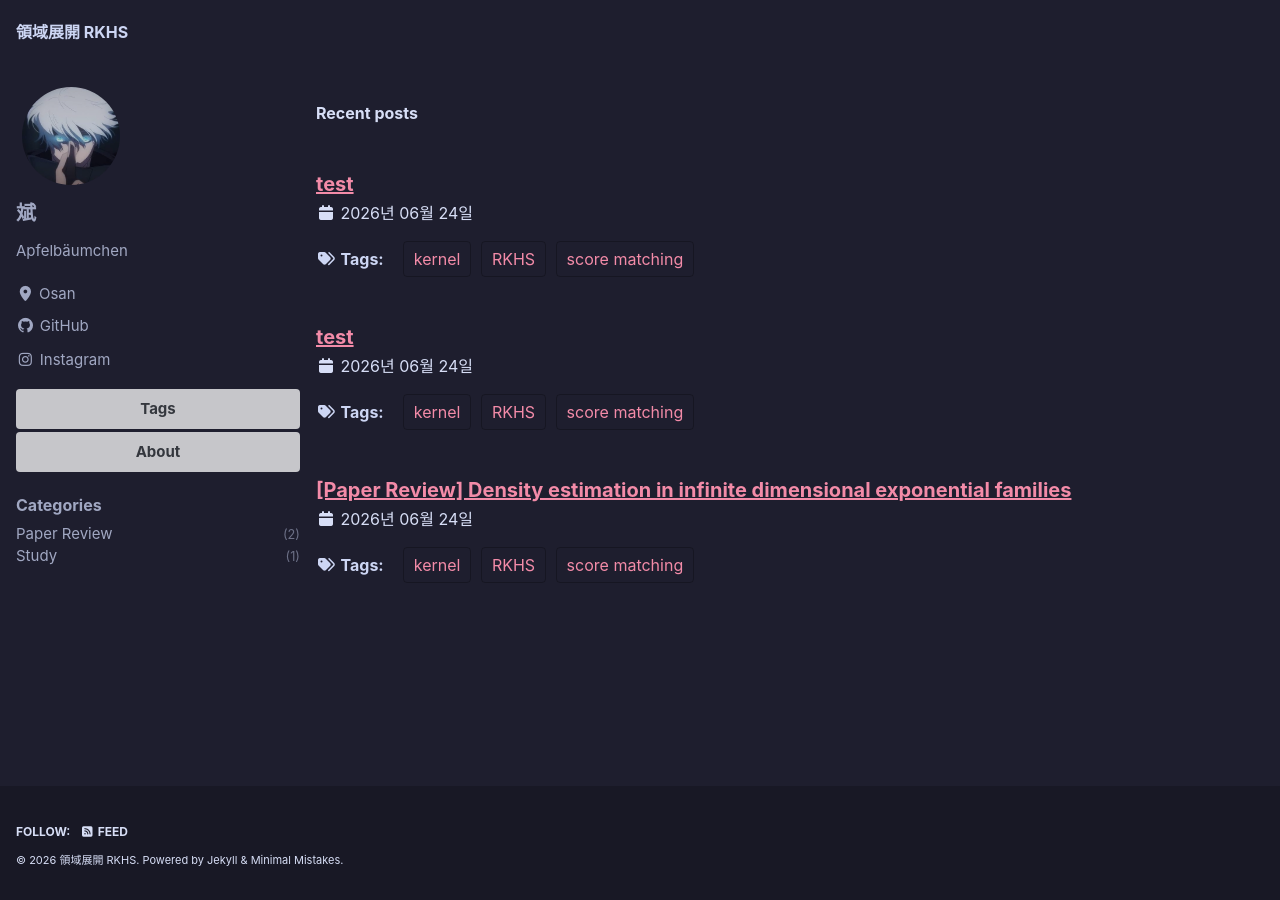
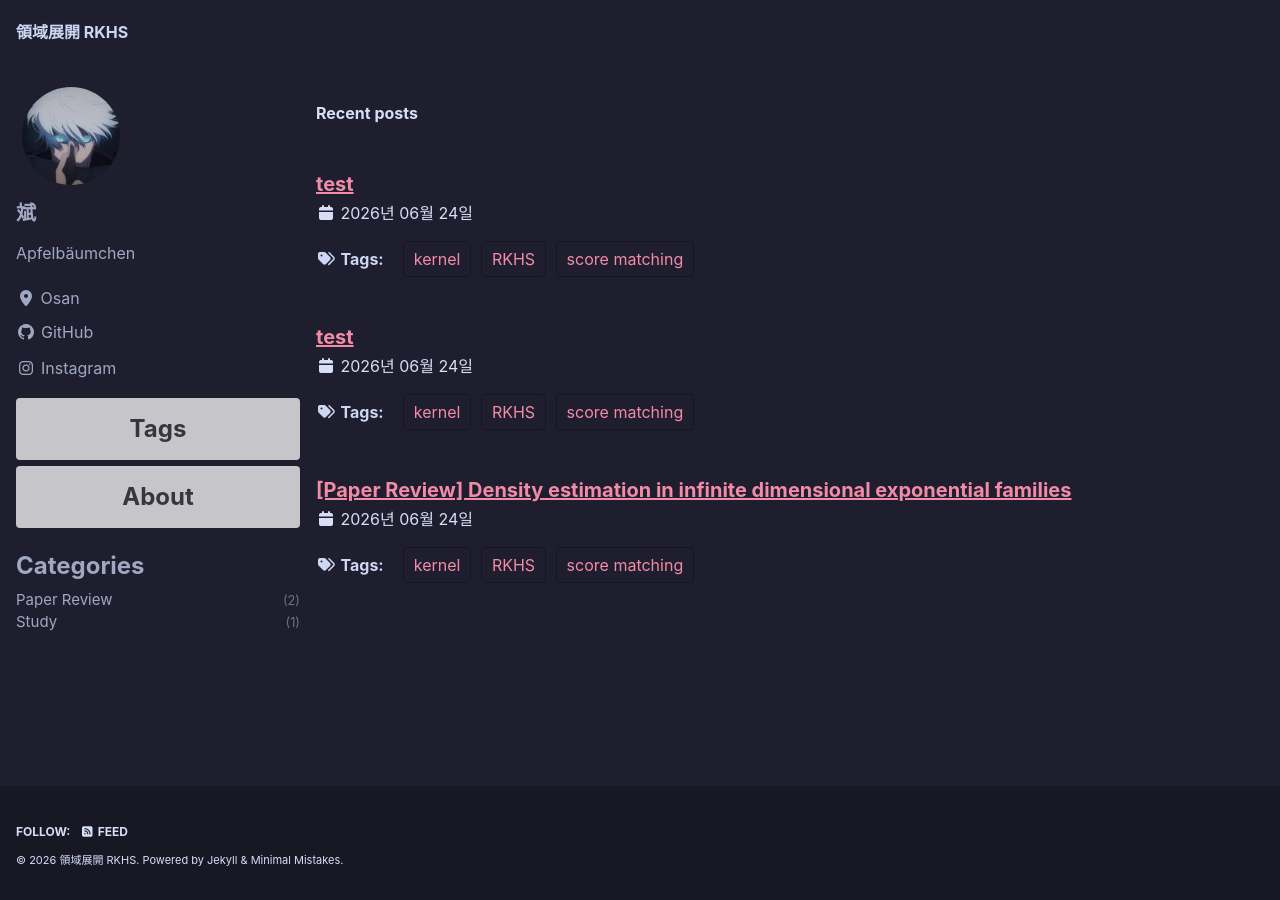
Before and after one commit to ml-bean/ml-bean.github.io, a Jekyll site: the page built from index.html, in a window 1280 px wide. Built offline with Jekyll 4.4.1, drawn with Linux system fonts in a browser that asks for light colours; cached includes are drawn as plain includes; the list of posts is cut into pages by our own code.

Commit message:
style: bump sidebar font sizes (bio/links 16px, Categories title & Tags 24px)

```diff
--- a/_includes/sidebar-custom.html
+++ b/_includes/sidebar-custom.html
@@ -1,10 +1,10 @@
 <div class="sidebar-nav-buttons" style="margin-top: 1em;">
-  <a href="/tags/" class="btn btn--inverse btn--block" style="font-size: 15px;">Tags</a>
-  <a href="/about/" class="btn btn--inverse btn--block" style="font-size: 15px;">About</a>
+  <a href="/tags/" class="btn btn--inverse btn--block" style="font-size: 24px;">Tags</a>
+  <a href="/about/" class="btn btn--inverse btn--block" style="font-size: 24px;">About</a>
 </div>
 
 <nav class="nav__list">
-  <h3 class="nav__title" style="padding-left: 0;">Categories</h3>
+  <h3 class="nav__title" style="padding-left: 0; font-size: 24px;">Categories</h3>
   <ul class="nav__items" style="list-style: none; padding: 0; margin: 0;">
     {% assign categories_sorted = site.categories | sort %}
     {% for category in categories_sorted %}
--- a/_sass/minimal-mistakes/_sidebar.scss
+++ b/_sass/minimal-mistakes/_sidebar.scss
@@ -358,10 +358,10 @@
 
 .sidebar .author__bio,
 .sidebar .author__bio p {
-  font-size: 15px;
+  font-size: 16px;
 }
 
 .sidebar .author__urls li,
 .sidebar .author__urls li a {
-  font-size: 15px;
+  font-size: 16px;
 }
```
